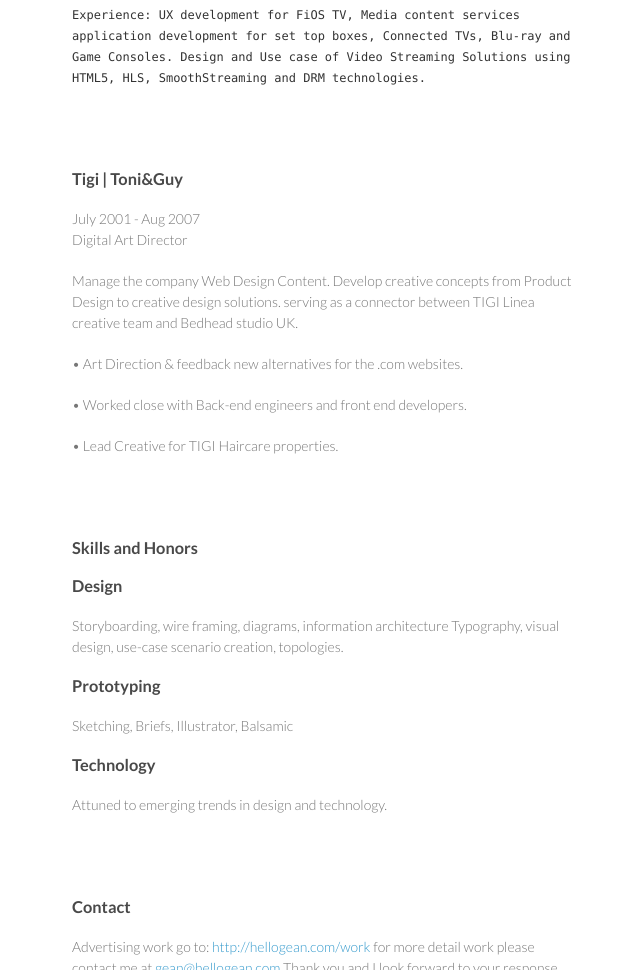
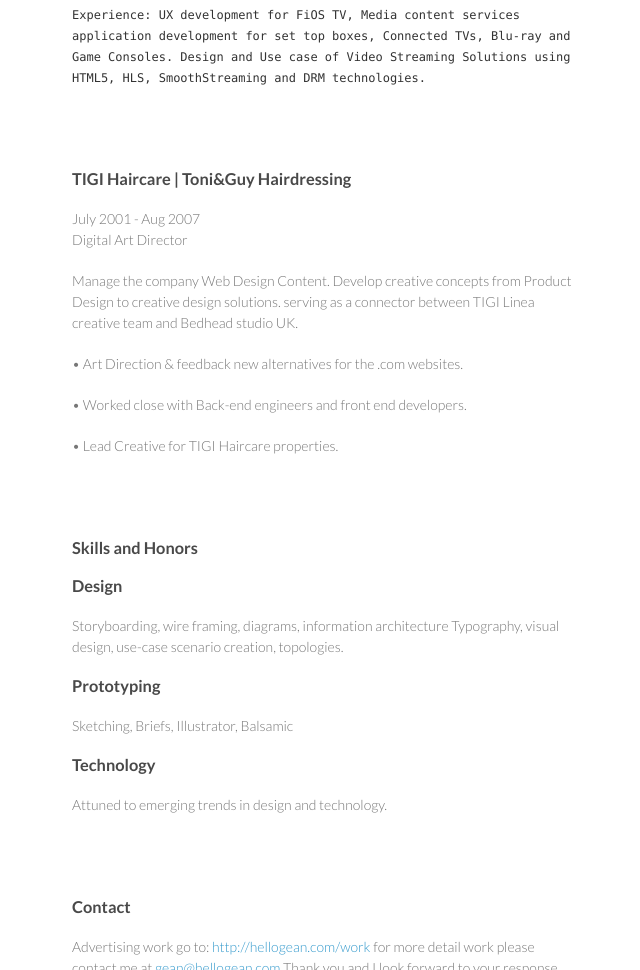
Before and after one commit to hellogean/hellogean.github.io, a plain HTML site: page geanres/index.html in a window 1280 px wide. Shown: the part 2629-3599 px from the top of the page, without its empty margins (498-1138 px from the left). Drawn offline with Linux system fonts and the light colour scheme.

Commit message:
Title update

```diff
--- a/geanres/index.html
+++ b/geanres/index.html
@@ -156,7 +156,7 @@
 <br>
 <br>
 
-<h3>Tigi | Toni&Guy</h3>July 2001 - Aug 2007
+<h3>TIGI Haircare | Toni&Guy Hairdressing</h3>July 2001 - Aug 2007
 
 
 <p>Digital Art Director
```
